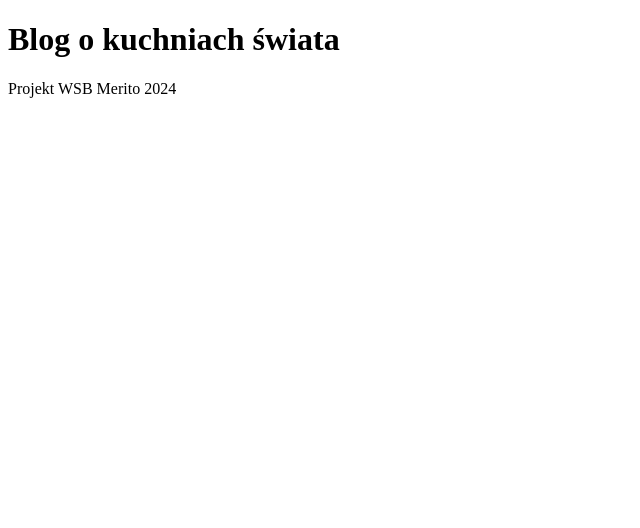
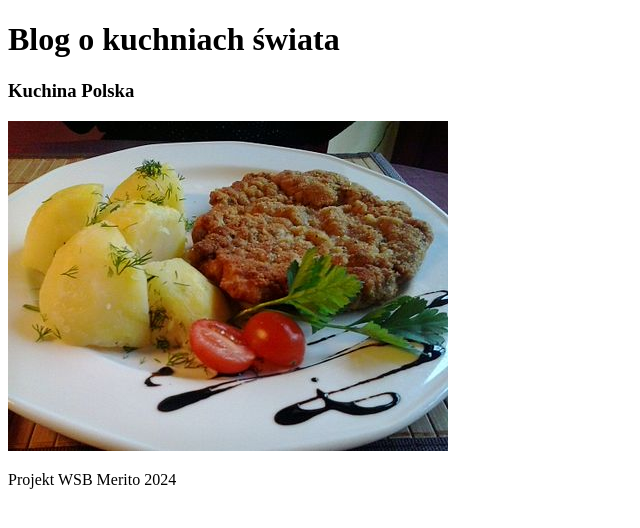
Before and after one commit to zhurong1/ZPW-INIS5-PR, a plain HTML site: page index.html in a window 1280 px wide. Shown: the whole page, without its empty margins (0-640 px from the left). Drawn offline with Linux system fonts and the light colour scheme.

Commit message:
Wysłanie Tesowe

```diff
--- a/index.html
+++ b/index.html
@@ -10,7 +10,10 @@
         <h1>Blog o kuchniach świata</h1>
     </header>
     <main>
-
+<section class="sekcja_o_polskiej_kuchni">
+    <H3>Kuchina Polska</H3>
+    <img src="Schabowy_Gniezno.jpg" alt="Schabowy_Gniezno.jpg">
+</section>
     </main>
     <footer>
         <p>Projekt WSB Merito 2024</p>
```
Also changed, not shown: Schabowy_Gniezno.jpg (added).
